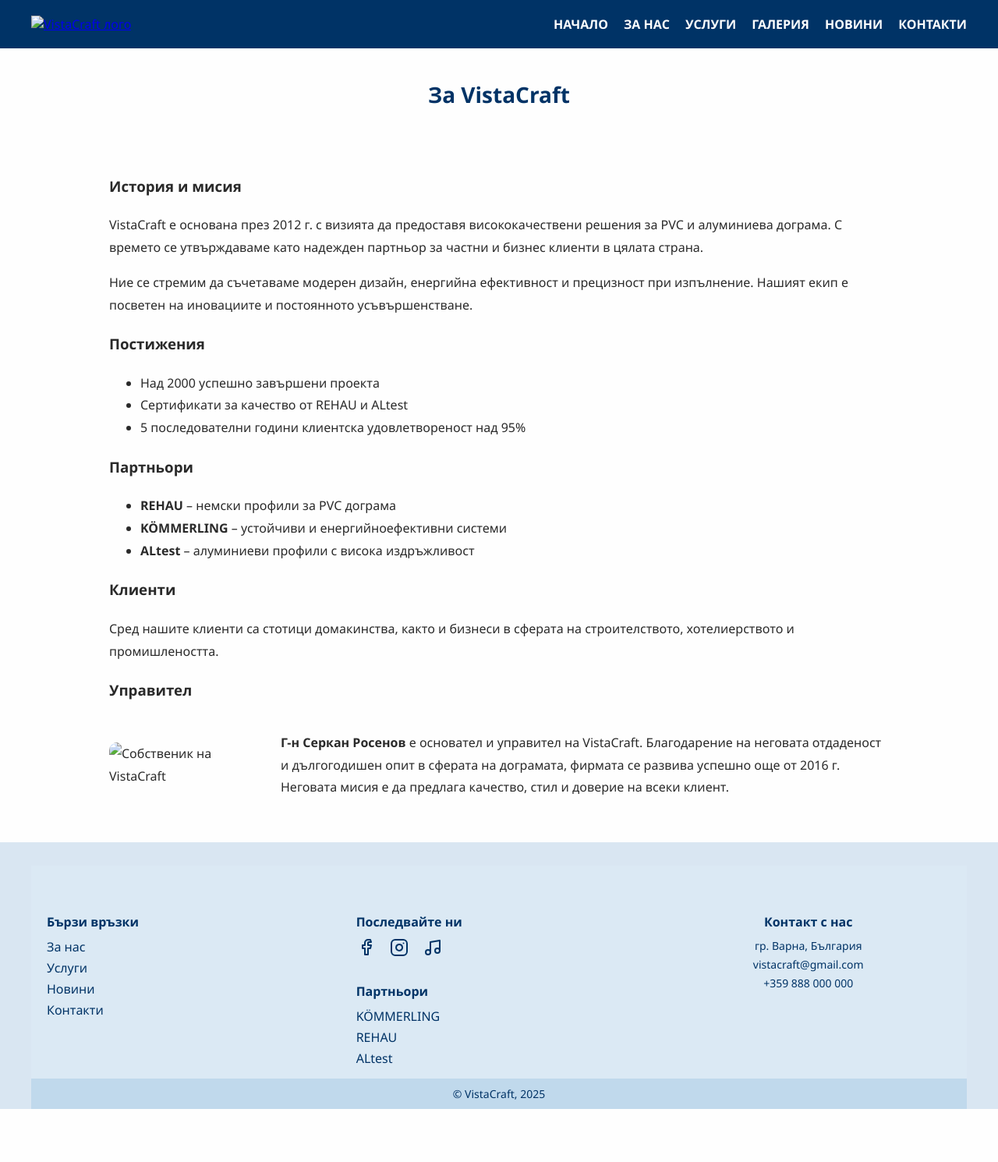
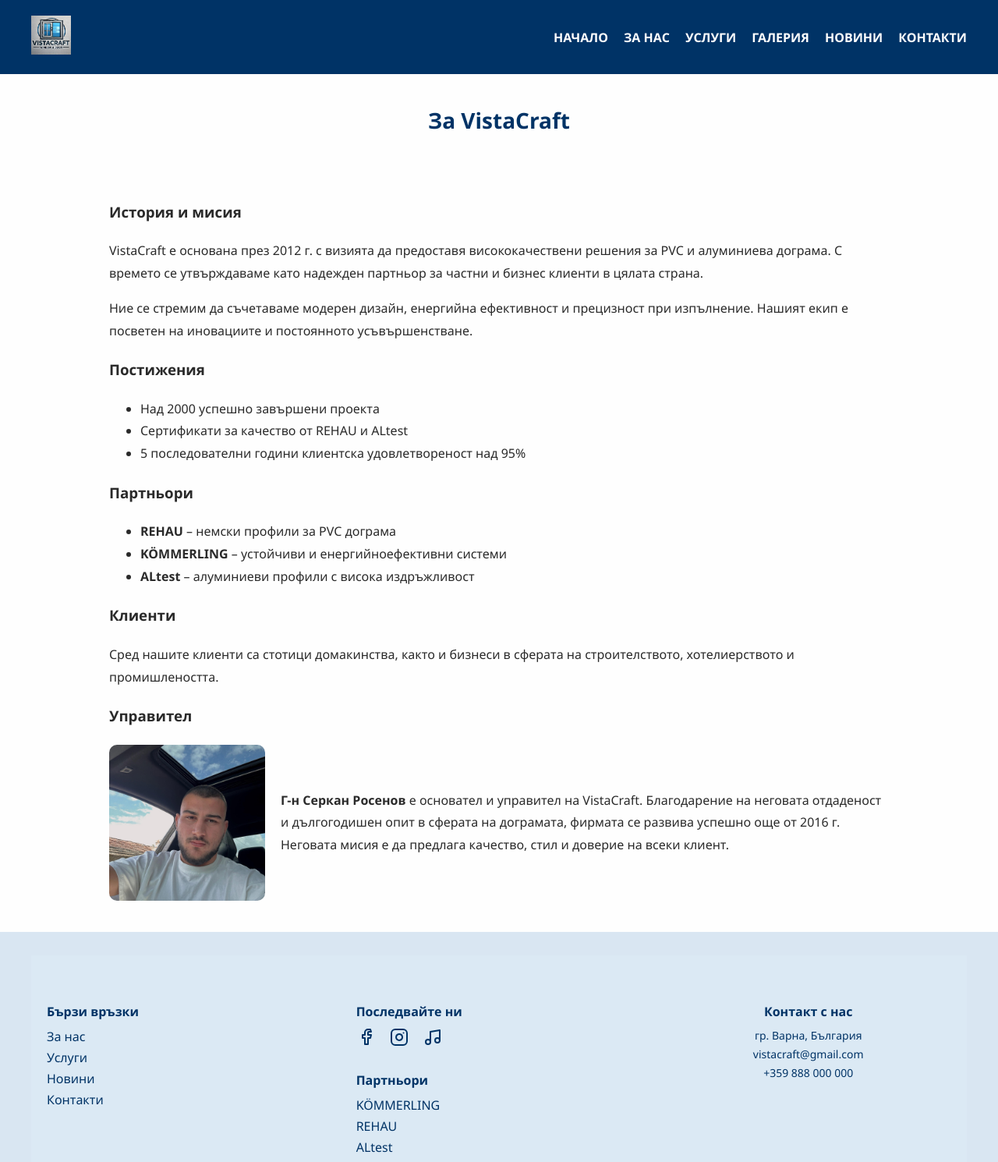
Before and after one commit to sezinhost/vistacraft, a plain HTML site: page za-nas.html in a window 1280 px wide. Shown: the top 1490 px of the page at 78% size. Before the commit the page ends 1422 px from the top, so only its background shows below. Drawn offline with Linux system fonts and the light colour scheme.

Commit message:
Update za-nas.html

```diff
--- a/za-nas.html
+++ b/za-nas.html
@@ -14,7 +14,7 @@
 <body>
     <header>
         <div class="logo">
-            <a href="index.html"><img src="images/logo.png" alt="VistaCraft лого"></a>
+            <a href="index.html"><img src="logo.png" alt="VistaCraft лого"></a>
         </div>
         <nav>
             <ul>
@@ -62,7 +62,7 @@
 
         <h3>Управител</h3>
         <div style="display: flex; align-items: center; gap: 20px; flex-wrap: wrap; margin-top: 20px;">
-            <img src="images/sobstvenik.jpeg" alt="Собственик на VistaCraft" style="width: 200px; border-radius: 10px;">
+            <img src="sobstvenik.jpeg" alt="Собственик на VistaCraft" style="width: 200px; border-radius: 10px;">
             <p style="flex: 1;">
                 <strong>Г-н Серкан Росенов</strong> е основател и управител на VistaCraft. Благодарение на неговата отдаденост и дългогодишен опит в сферата на дограмата, фирмата се развива успешно още от 2016 г. Неговата мисия е да предлага качество, стил и доверие на всеки клиент.
             </p>
```
